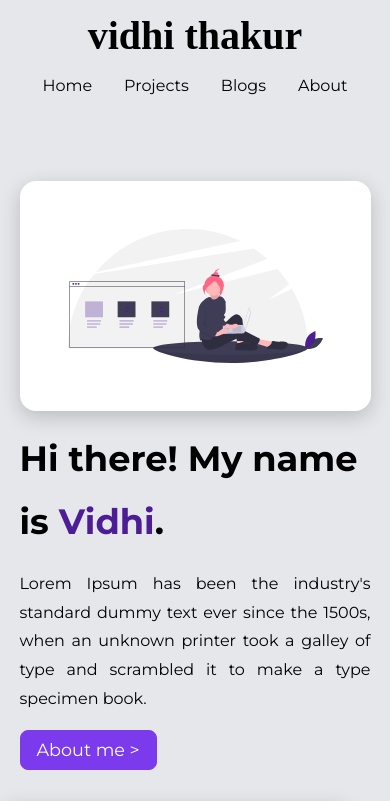
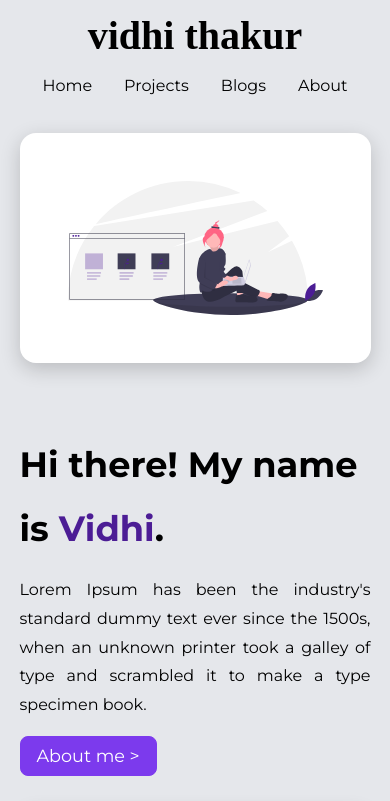
Before and after one commit to vidhi-thakur/My_portfolio, a React (Create React App) app in the folder my-portfolio/: page / in a window 390 px wide. Shown: the top 801 px of the page. Built offline with nearby package versions, Linux system fonts and the light colour scheme; a web font is replaced by a local one.

Commit message:
STYLE: Home page
added style to 2nd section of home page

```diff
--- a/my-portfolio/src/pages/Home.css
+++ b/my-portfolio/src/pages/Home.css
@@ -1,5 +1,5 @@
 .home {
-    margin: 5rem 0px;
+    margin: 2rem 0px;
 }
 
 .home-page-image {
@@ -13,14 +13,18 @@
     box-shadow: 0 6px 20px 0 rgba(0, 0, 0, 0.19);
 }
 
-.home-section1 {
-    justify-content: center;
+.home-section1, .home-section2 {
+    justify-content: space-between;
     align-items: center;
+    min-height: 80vh;
+    max-width: 70%;
+    margin: auto;
 }
 
 @media screen and (max-width: 1200px) {
-    .home-section1 {
+    .home-section1, .home-section2 {
         flex-direction: column;
+        max-width: 100%;
     }
     .home-page-info {
         margin: 1rem 0px 1rem 0px!important;
--- a/my-portfolio/src/pages/Home.js
+++ b/my-portfolio/src/pages/Home.js
@@ -15,7 +15,7 @@ function Home() {
                     <Button type="primary" title="About me >" internalLink="/about" />
                 </section>
             </section>
-            <section>
+            <section className="home-section2 -flex-row">
                 <HomeCard title="Projects" internalLink="/projects" buttonType="primary">I like to showcase the projects I have worked on. All of my projects are hosted online on platforms like netlify and firebse. Also, the source code is available online on Github.</HomeCard>
                 <HomeCard title="Blogs" internalLink="/blogs" buttonType="secondary">I like to share what I have learnt through blogs and have published some technical blogs.</HomeCard>
             </section>
```
